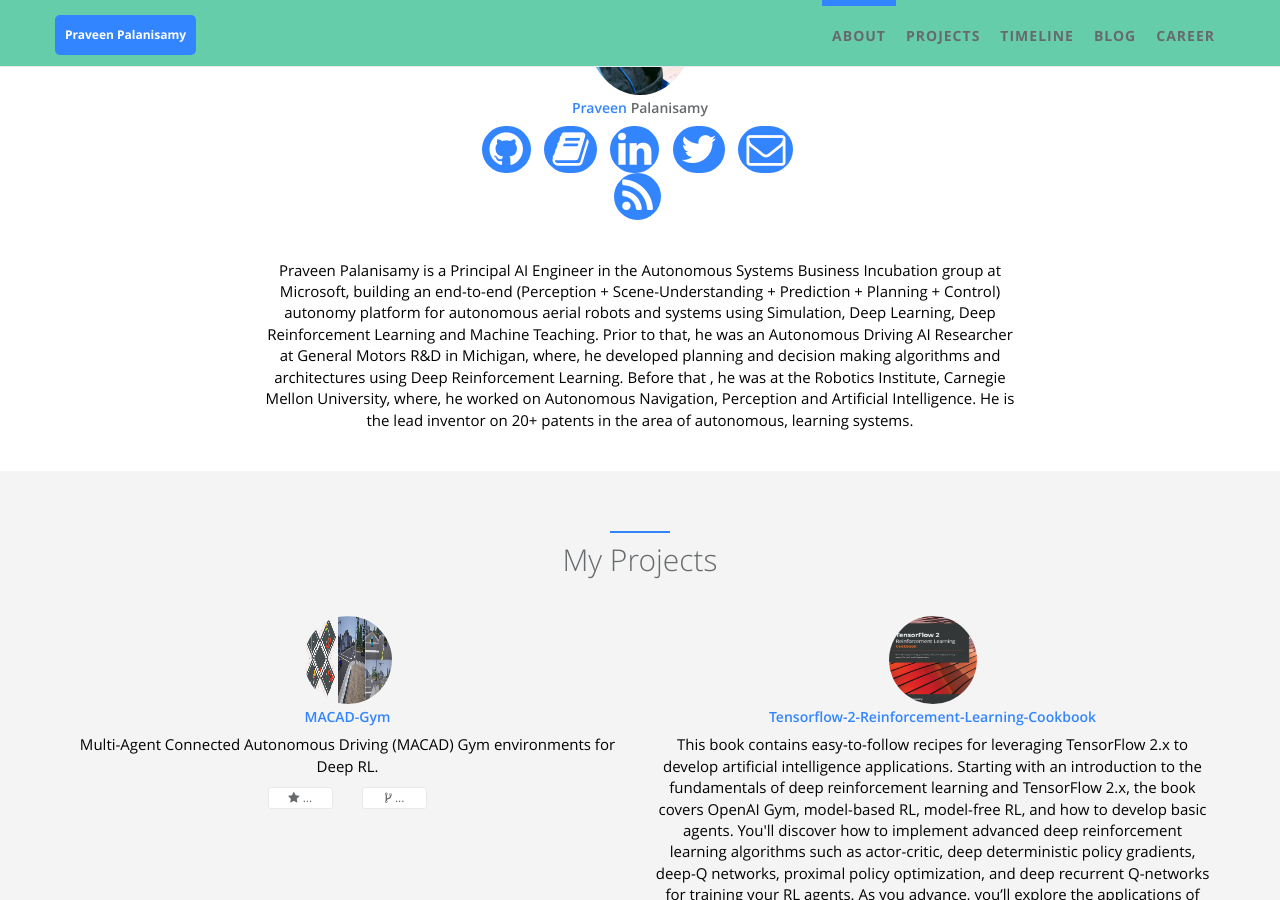
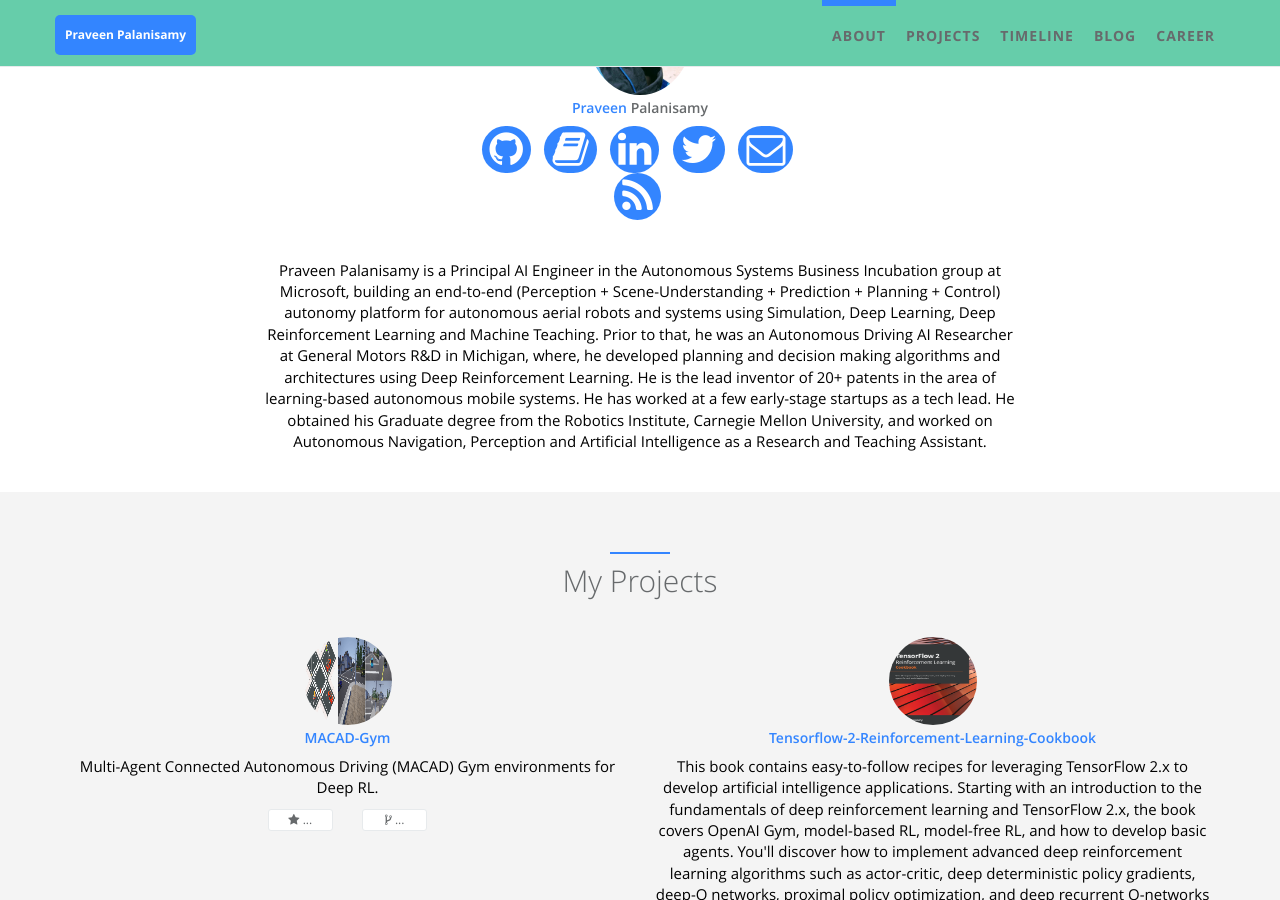
Before and after one commit to praveen-palanisamy/praveen-palanisamy.github.io, a Jekyll site: the page built from index.html, in a window 1280 px wide and 900 px high, scrolled down 1127 px. Built offline with Jekyll 4.4.1, drawn with Linux system fonts in a browser that asks for light colours.

Commit message:
Minor updates to descr

```diff
--- a/_config.yml
+++ b/_config.yml
@@ -26,7 +26,7 @@
   skill_icon2:
     - name: fa-linux
     - name: icon-apache
-  desc: Praveen Palanisamy is a Principal AI Engineer in the Autonomous Systems Business Incubation group at Microsoft, building an end-to-end (Perception + Scene-Understanding + Prediction + Planning + Control) autonomy platform for autonomous aerial robots and systems using Simulation, Deep Learning, Deep Reinforcement Learning and Machine Teaching. Prior to that, he was an Autonomous Driving AI Researcher at General Motors R&D in Michigan, where, he developed planning and decision making algorithms and architectures using Deep Reinforcement Learning. Before that , he was at the Robotics Institute, Carnegie Mellon University, where, he worked on Autonomous Navigation, Perception and Artificial Intelligence. He is the lead inventor on 20+ patents in the area of autonomous, learning systems.
+  desc: Praveen Palanisamy is a Principal AI Engineer in the Autonomous Systems Business Incubation group at Microsoft, building an end-to-end (Perception + Scene-Understanding + Prediction + Planning + Control) autonomy platform for autonomous aerial robots and systems using Simulation, Deep Learning, Deep Reinforcement Learning and Machine Teaching. Prior to that, he was an Autonomous Driving AI Researcher at General Motors R&D in Michigan, where, he developed planning and decision making algorithms and architectures using Deep Reinforcement Learning. He is the lead inventor of 20+ patents in the area of learning-based autonomous mobile systems. He has worked at a few early-stage startups as a tech lead. He obtained his Graduate degree from the Robotics Institute, Carnegie Mellon University, and worked on Autonomous Navigation, Perception and Artificial Intelligence as a Research and Teaching Assistant.
 
 # comment
 disqus:
```
